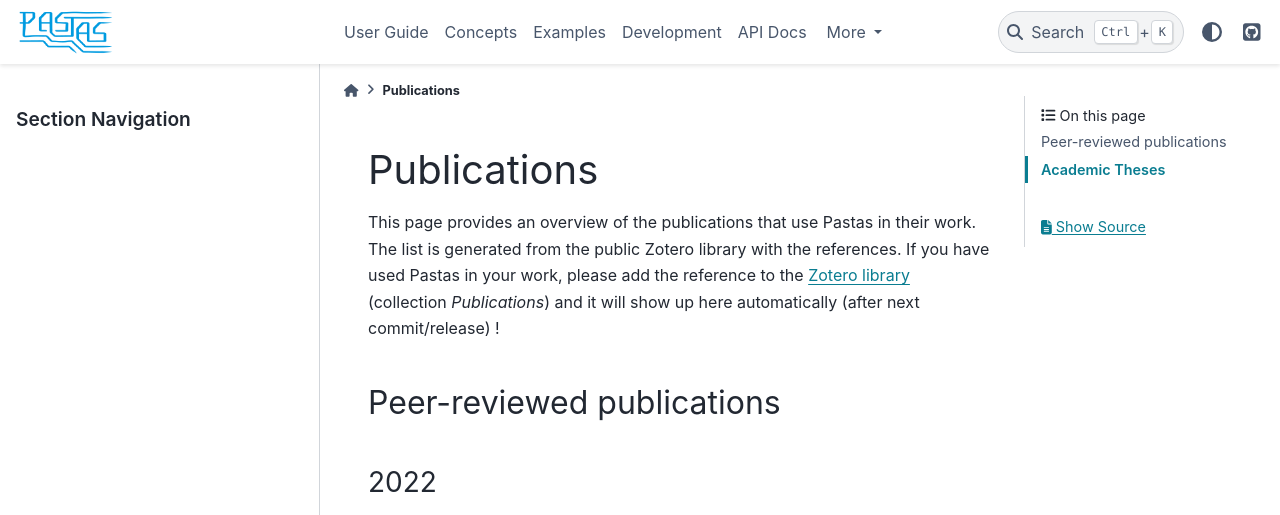
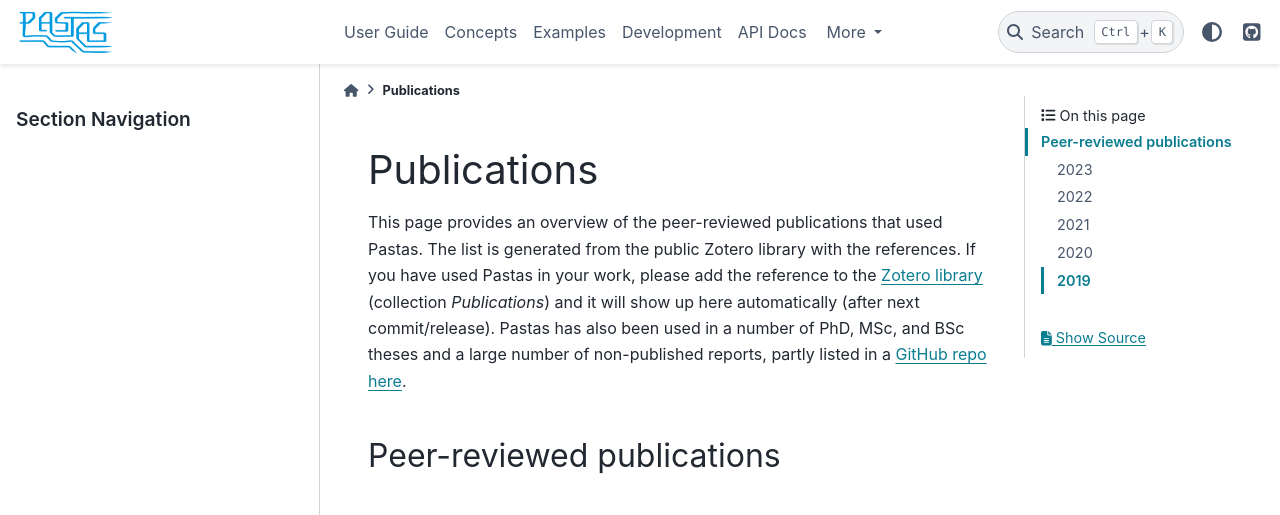
Before and after one commit to pastas/pastas, a Sphinx documentation site: the page built from doc/publications.rst, in a window 1280 px wide and 1400 px high. Shown: the top 515 px of the window. Built offline with Sphinx 7.4.7 and the PyData theme 0.15.4, drawn with Linux system fonts in a browser that asks for light colours; some of the changed text lies outside the part shown; grey boxes are pictures that could not be loaded.

Commit message:
Update publications.rst

```diff
--- a/doc/publications.rst
+++ b/doc/publications.rst
@@ -1,13 +1,21 @@
 Publications
 ============
 
-This page provides an overview of the publications that use Pastas in their work. The list is generated from the public
+This page provides an overview of the peer-reviewed publications that used Pastas. The list is generated from the public
 Zotero library with the references. If you have used Pastas in your work, please add the reference to the
 `Zotero library <https://www.zotero.org/groups/4846685/pastas>`_ (collection `Publications`) and it will show up here
-automatically (after next commit/release) !
+automatically (after next commit/release). Pastas has also been used in a number of PhD, MSc, and BSc theses and
+a large number of non-published reports, partly listed in a `GitHub repo here <https://github
+.com/pastas/pastas_research>`_.
 
 Peer-reviewed publications
 --------------------------
+
+2023
+****
+.. bibliography:: publications.bib
+    :list: bullet
+    :filter: year == "2023"
 
 2022
 ****
@@ -32,10 +40,3 @@ Peer-reviewed publications
 .. bibliography:: publications.bib
     :list: bullet
     :filter: year == "2019"
-
-
-Academic Theses
----------------
-
-Here the PhD., MSc, and BSc. thesis are to be added in the future. For now we refer to the
-[GitHub repo](https://github.com/pastas/pastas_research)
```
